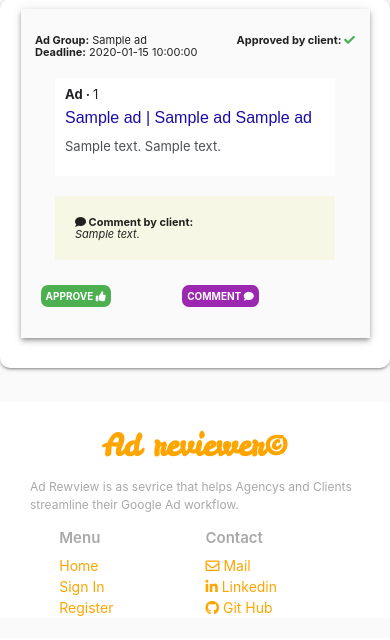
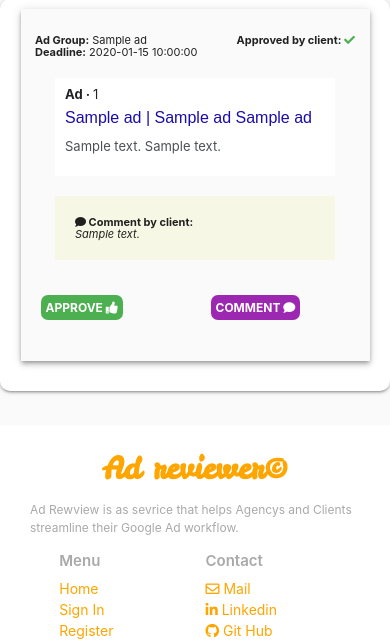
Before and after one commit to Carl-Henric/ms3, a Flask app: page /get_ads in a window 390 px wide. Shown: the part 391-1031 px from the top of the page. Before the commit the page ends 1007 px from the top, so only its background shows below. Run offline with Flask 2, Linux system fonts and the light colour scheme; a database or web service that is not in the repository returns one stand-in record (values such as "Sample title"); some libraries are stand-ins or nearby versions.

Commit message:
Added more responsivess to mobile submit button

```diff
--- a/static/css/style.css
+++ b/static/css/style.css
@@ -231,11 +231,11 @@ font-size: small;
 }
 
 .submit-button {
-    line-height: 10px;
-    font-size: 10px;
+    font-size: 12px;
     border-radius: 7px;
     padding: 5px;
     text-align: center;
+    line-height: 35px;
 }
 
 }
--- a/templates/ads.html
+++ b/templates/ads.html
@@ -46,18 +46,18 @@
 
                                     </div>
                                     <!-- Comment, edit, delete buttons -->
-                                    <div class="col s5 m3">
+                                    <div class="col s6 m3">
                                                 <a href="{{ url_for('comment_ad', ad_id=ad._id) }}" class="submit-button green">Approve  <i class="fas fa-thumbs-up"></i></a>
                                     </div>
-                                    <div class="col s5 m3">
+                                    <div class="col s6 m3">
                                                 <a href="{{ url_for('comment_ad', ad_id=ad._id) }}" class="submit-button purple">Comment  <i class="fas fa-comment"></i></a>
                                     </div>
-                                    <div class="col s3 m3">
+                                    <div class="col s6 m3">
                                                 {% if session.user|lower == "admin"|lower %}
                                             <a href="{{ url_for('edit_ad', ad_id=ad._id) }}" class="submit-button blue">Edit  <i class="fas fa-pen"></i></a>
                                                 {% endif %}
                                             </div>
-                                            <div class="col s4 m3">
+                                            <div class="col s6 m3">
                                                 {% if session.user|lower == "admin"|lower %}
                                             <a href="{{ url_for('delete_ad', ad_id=ad._id) }}" class="submit-button red">Delete  <i class="fas fa-trash"></i></a>
                                                 {% endif %}
```
